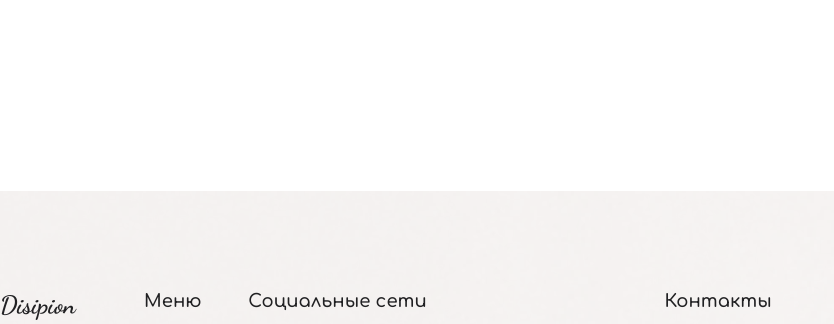
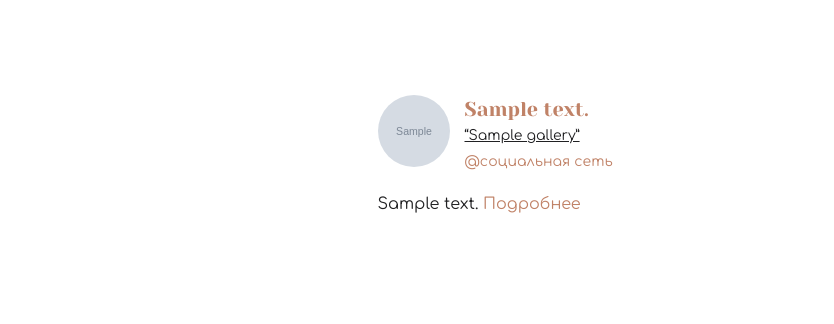
Before and after one commit to HANM4/photo_gallery_django, a Django app: page /review/ in a window 1280 px wide. Shown: the part 501-825 px from the top of the page, without its empty margins (0-834 px from the left). Run offline with Django 4.2, Linux system fonts and the light colour scheme; tables that the repository leaves empty hold one stand-in row (values such as "Sample post"); grey boxes marked "Sample" are stand-in pictures.

Commit message:
add review

```diff
--- a/photo_galirey/admin.py
+++ b/photo_galirey/admin.py
@@ -2,5 +2,4 @@
 
 from .models import *
 
-
-admin.site.register([Gallery, Img, Hashtags, HashtagsName, Services, SpecificsServices, FAQ])
+admin.site.register([Gallery, Img, Hashtags, HashtagsName, Services, SpecificsServices, FAQ, Review])
--- a/photo_galirey/models.py
+++ b/photo_galirey/models.py
@@ -69,3 +69,19 @@
 
     def __str__(self):
         return self.name_faq
+
+
+class Review(models.Model):
+    name_reviewer = models.CharField(max_length=255, help_text='Не больше 255 символов', null=True)
+    review = models.TextField(max_length=1000, help_text='Не больше 1000 символов', null=True)
+    img_reviewer = models.ImageField()
+    social_networks = models.CharField(max_length=255, help_text='Не больше 255 символов', null=True)
+    gallery = models.OneToOneField(Gallery, on_delete=models.CASCADE, primary_key=True)
+    date_creation = models.DateTimeField(auto_now_add=True)
+    date_changes = models.DateTimeField(auto_now=True)
+
+    def __str__(self):
+        return self.name_reviewer
+
+    def get_absolute_url(self):
+        return reverse('review_int', kwargs={'review_id': self.pk})
--- a/photo_galirey/static/photo_galirey/css/output.css
+++ b/photo_galirey/static/photo_galirey/css/output.css
@@ -879,6 +903,10 @@
   height: 650px;
 }
 
+.h-\[72px\] {
+  height: 72px;
+}
+
 .h-screen {
   height: 100vh;
 }
@@ -895,6 +923,10 @@
   max-height: 80%;
 }
 
+.min-h-\[100\%\] {
+  min-height: 100%;
+}
+
 .w-4 {
   width: 1rem;
 }
@@ -967,12 +1003,24 @@
   width: 523px;
 }
 
+.w-\[525px\] {
+  width: 525px;
+}
+
+.w-\[600px\] {
+  width: 600px;
+}
+
 .w-\[610px\] {
   width: 610px;
 }
 
 .w-\[650px\] {
   width: 650px;
+}
+
+.w-\[72px\] {
+  width: 72px;
 }
 
 .w-fit {
@@ -988,8 +1036,16 @@
   width: 100vw;
 }
 
+.min-w-\[100\%\] {
+  min-width: 100%;
+}
+
 .max-w-7xl {
   max-width: 80rem;
+}
+
+.max-w-\[1070px\] {
+  max-width: 1070px;
 }
 
 .max-w-\[89\%\] {
@@ -1038,6 +1098,10 @@
 
 .flex-col {
   flex-direction: column;
+}
+
+.flex-wrap {
+  flex-wrap: wrap;
 }
 
 .items-start {
@@ -1356,6 +1432,10 @@
   line-height: 1;
 }
 
+.text-\[14px\] {
+  font-size: 14px;
+}
+
 .text-\[20px\] {
   font-size: 20px;
 }
--- a/photo_galirey/static/photo_galirey/js/index.js
+++ b/photo_galirey/static/photo_galirey/js/index.js
@@ -1,5 +1,5 @@
-import {list_use} from './interactive_list.js';
+import {activ_or_unactiv_elements} from './interactive_list.js';
 
 
-let list_services = list_use('services_button_open', 'services_list_activ', 'services_list_unactiv', 'services_buttons_close');
-let list_faq = list_use('faq_button_open', 'faq_list_activ', 'faq_list_unactiv', 'faq_buttons_close');
+let list_services = activ_or_unactiv_elements('services_button_open', 'services_list_activ', 'services_list_unactiv', 'services_buttons_close');
+let list_faq = activ_or_unactiv_elements('faq_button_open', 'faq_list_activ', 'faq_list_unactiv', 'faq_buttons_close');
--- a/photo_galirey/static/photo_galirey/js/interactive_list.js
+++ b/photo_galirey/static/photo_galirey/js/interactive_list.js
@@ -1,4 +1,4 @@
-export function list_use(class_button_open, class_list_activ, class_list_unactiv, class_buttons_close){
+export function activ_or_unactiv_elements(class_button_open, class_list_activ, class_list_unactiv, class_buttons_close){
     let button_open = $('.'+class_button_open),
         buttons_close = $('.'+class_buttons_close),
         index;
--- a/photo_galirey/urls.py
+++ b/photo_galirey/urls.py
@@ -4,7 +4,8 @@
 urlpatterns = [
     path('', index, name='home'),
     path('gallery/', gallery, name='gallery'),
-    path('gallery_<int:gallery_id>/', gallery_int, name='gallery_int'),
+    path('gallery/<int:gallery_id>/', gallery_int, name='gallery_int'),
+    path('review/<int:review_id>/', review_int, name='review_int'),
     path('review/', review, name='review'),
     path('contacts/', contacts, name='contacts'),
 ]
--- a/photo_galirey/views.py
+++ b/photo_galirey/views.py
@@ -1,4 +1,4 @@
-from django.shortcuts import render
+from django.shortcuts import render, get_object_or_404
 from django.http import HttpResponseNotFound
 from .models import *
 
@@ -8,6 +8,7 @@
 services_db = Services.objects.all()
 specifics_services_db = SpecificsServices.objects.all()
 faq_db = FAQ.objects.all()
+review_db = Review.objects.all()
 
 MENU = {
     'Главная': 'home',
@@ -40,10 +41,12 @@
 
 
 def gallery_int(request, gallery_id):
+    gallery_pk = get_object_or_404(gallery_db, pk=gallery_id)
     data = {
         "menu_activ": "Портфолио",
         "menu": MENU,
-        "gallery": gallery_db.get(pk=gallery_id),
+        "gallery_int": gallery_pk,
+        "review": review_db.filter(pk=gallery_id).first(),
         "imgs_gallery": imgs_gallery_db.filter(gallery=gallery_id)
     }
     data["page_name"] = data["menu"][data["menu_activ"]]
@@ -54,6 +57,7 @@
     data = {
         "menu_activ": "Отзывы",
         "menu": MENU,
+        "review": review_db
     }
     data["page_name"] = data["menu"][data["menu_activ"]]
     return render(request, 'photo_galirey/review.html', context=data)
@@ -68,7 +72,7 @@
     return render(request, 'photo_galirey/contacts.html', context=data)
 
 
-def pageNotFound(request, exception):
+def page_not_found(request, exception):
     data = {
         "hashtags_name": hashtags_name_db,
         "gallery": gallery_db,
@@ -76,3 +80,15 @@
         "menu": MENU
     }
     return HttpResponseNotFound('404')
+
+
+def review_int(request, review_id):
+    review_pk = get_object_or_404(review_db, pk=review_id)
+    data = {
+        "menu_activ": "Отзывы",
+        "menu": MENU,
+        "review_int": review_pk,
+        "gallery": gallery_db.get(pk=review_id)
+    }
+    data["page_name"] = data["menu"][data["menu_activ"]]
+    return render(request, 'photo_galirey/review_int.html', context=data)
--- a/sali_photo/urls.py
+++ b/sali_photo/urls.py
@@ -27,4 +27,4 @@
 if settings.DEBUG:
     urlpatterns += static(settings.MEDIA_URL, document_root=settings.MEDIA_ROOT)
 
-handler404 = pageNotFound
+handler404 = page_not_found
--- a/tailwind.config.js
+++ b/tailwind.config.js
@@ -4,6 +4,7 @@
   theme: {
     fontFamily: {
       'italictext': ['Dancing Script'],
+      'yeseva_one': ['Yeseva One']
     },
     extend: {},
   },
--- a/templates/photo_galirey/header_galirey_min.html
+++ b/templates/photo_galirey/header_galirey_min.html
@@ -40,10 +40,14 @@
             <div class="flex flex-col w-full items-center text-white absolute top-[45%] z-[30]">
                 <span class="text-6xl font-['Yeseva_One']">Данил Салиния</span>
                 <span class="mt-2 mt-3 flex">
-                    {% if gallery %}
+                    {% if gallery_int %}
                         <a href="{% url page_name %}"><span class="cursor-pointer">{{ menu_activ }}</span></a>
                         <span class="mx-[5px]"> > </span>
-                        <h1 class="font-['Comfortaa'] cursor-pointer" >{{ gallery.name_work }}</h1>
+                        <h1 class="font-['Comfortaa'] cursor-pointer" >{{ gallery_int.name_work }}</h1>
+                    {% elif review_int %}
+                        <a href="{% url page_name %}"><span class="cursor-pointer">{{ menu_activ }}</span></a>
+                        <span class="mx-[5px]"> > </span>
+                        <h1 class="font-['Comfortaa'] cursor-pointer" >{{ review_int.name_reviewer }} о альбоме {{ review_int.gallery.name_work }}</h1>
                     {% else %}
                     <a href="{% url page_name %}"><h1 class="font-['Comfortaa'] cursor-pointer"> {{ menu_activ }} </h1></a>
                     {% endif %}
--- a/templates/photo_galirey/review.html
+++ b/templates/photo_galirey/review.html
@@ -1,6 +1,33 @@
 {% load static %}
 {% include 'photo_galirey/header_galirey_min.html' %}
-<section class="flex-col px-2 py-24 mx-auto max-w-7xl">
+<section class="flex  flex-col px-2 py-24 mx-auto max-w-[1070px] items-center">
+    <div class="flex flex-wrap justify-between">
+        {% for i in review %}
+        <div class="w-[525px] mb-[80px]">
+            <div class="flex mb-[20px]">
+                <div class="w-[72px] h-[72px] rounded-full overflow-hidden mr-[15px]">
+                    <img src="{{ i.img_reviewer.url }}" alt="" class="object-cover min-h-[100%] min-w-[100%]">
+                </div>
+                <div class="flex flex-col text-[14px]">
+                    <h4 class="text-[#C08267] text-[20px]">{{ i.name_reviewer }}</h4>
+                    <a href="{{ i.gallery.get_absolute_url }}" class="underline mb-[5px] cursor-pointer">“{{ i.gallery.name_work }}”</a>
+                    <a href="{{ i.social_networks }}" class="text-[#C08267]">@социальная сеть</a>
+                </div>
+            </div>
+            <div>{{ i.review|truncatechars:140 }} <a href="{{ i.get_absolute_url }}" class="text-[#C08267] cursor-pointer">Подробнее</a></div>
+        </div>
+        {% endfor %}
+    </div>
+    <span class="hidden text-[#C08267] text-[25px] font-yeseva_one flex cursor-pointer h">Ещё...</span>
+</section>
+<section class="flex px-2 pb-24 mx-auto max-w-[1070px] flex-col justify-between">
+    <h3 class="mb-[15px] text-[25px]">Оставить отзыв</h3>
+    <form class="flex flex-col">
+        <input type="text" placeholder="Ссылка на соц есть для связи  /  VK, Instagram, Facebook" class="rounded-[2px] bg-white border-[#212123]/[.70] border-[1px] mb-[15px] px-[30px] pt-[13px] pb-[12px]">
+        <input type="text" placeholder="Имя  /  Name" class="rounded-[2px] bg-white border-[#212123]/[.70] border-[1px] mb-[15px] px-[30px] pt-[13px] pb-[12px]">
+        <textarea  type="text" placeholder="Отзыв  /  Review" class="rounded-[2px] bg-white border-[#212123]/[.70] border-[1px] mb-[15px] px-[30px] pt-[13px] pb-[12px] h-[170px]"></textarea>
+        <button class="rounded-[2px] border-[#C08267] border-[1px] text-[#C08267] px-[18px] pt-[11px] pb-[12px] w-fit mx-auto">Отправить</button>
+    </form>
 
 </section>
 {% include  'photo_galirey/footer.html' %}
```
Also changed, not shown: other parts of photo_galirey/static/photo_galirey/css/output.css (+56 -4 lines), templates/photo_galirey/contacts.html (+4 -4 lines), templates/photo_galirey/galirey.html (+10 -15 lines), templates/photo_galirey/gallery_int.html (+18 -1 lines), templates/photo_galirey/review_int.html (added, +33 -0 lines), media/background_image_header_galirey_ZoDBGVZ.png (added), media/background_image_prise_1_ZzdUObI.png (added), media/gallery_img_5_lb628X0.png (added), photo_galirey/migrations/0007_review.py (added), photo_galirey/static/photo_galirey/js/gallery.js (added).
